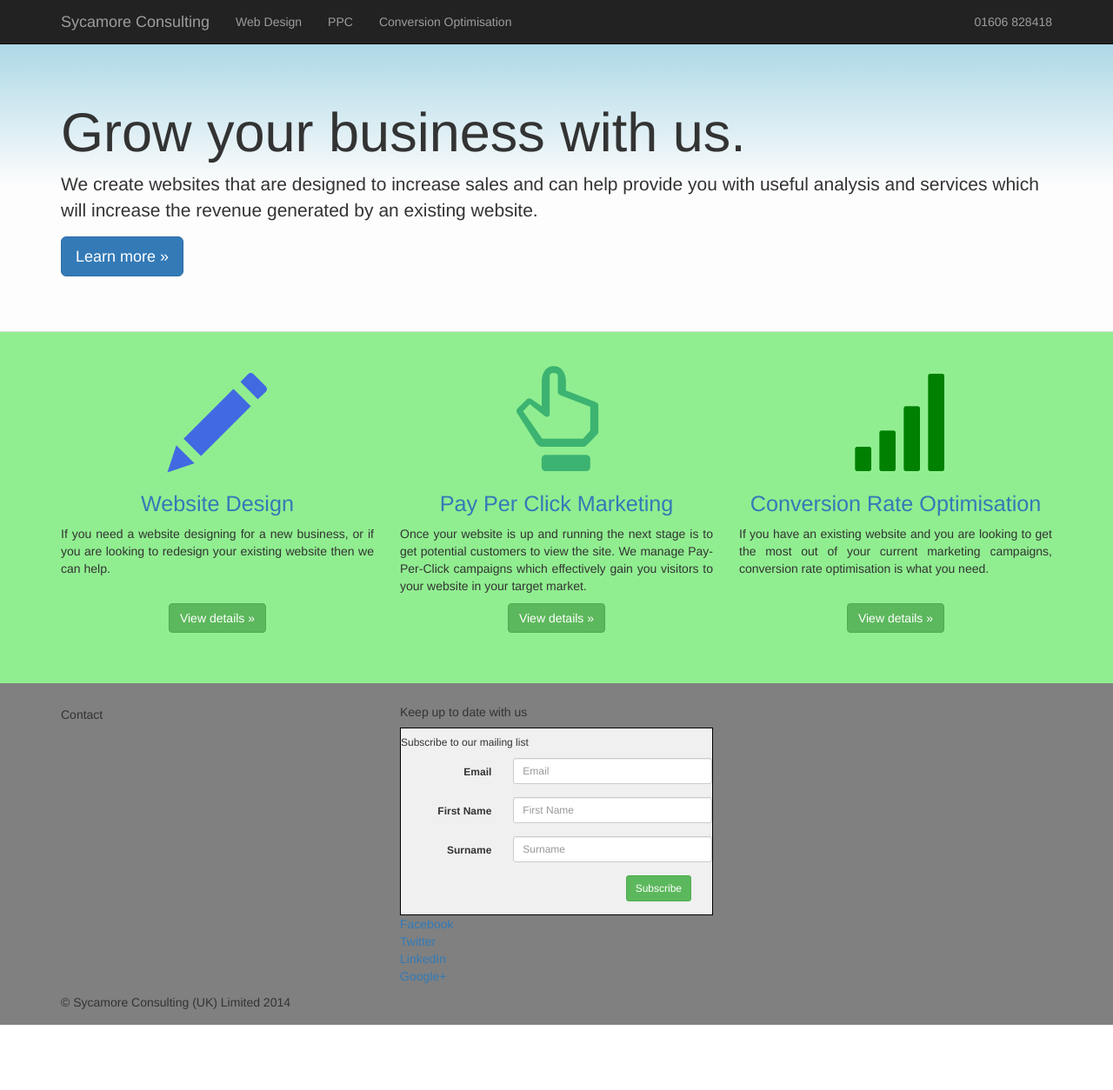
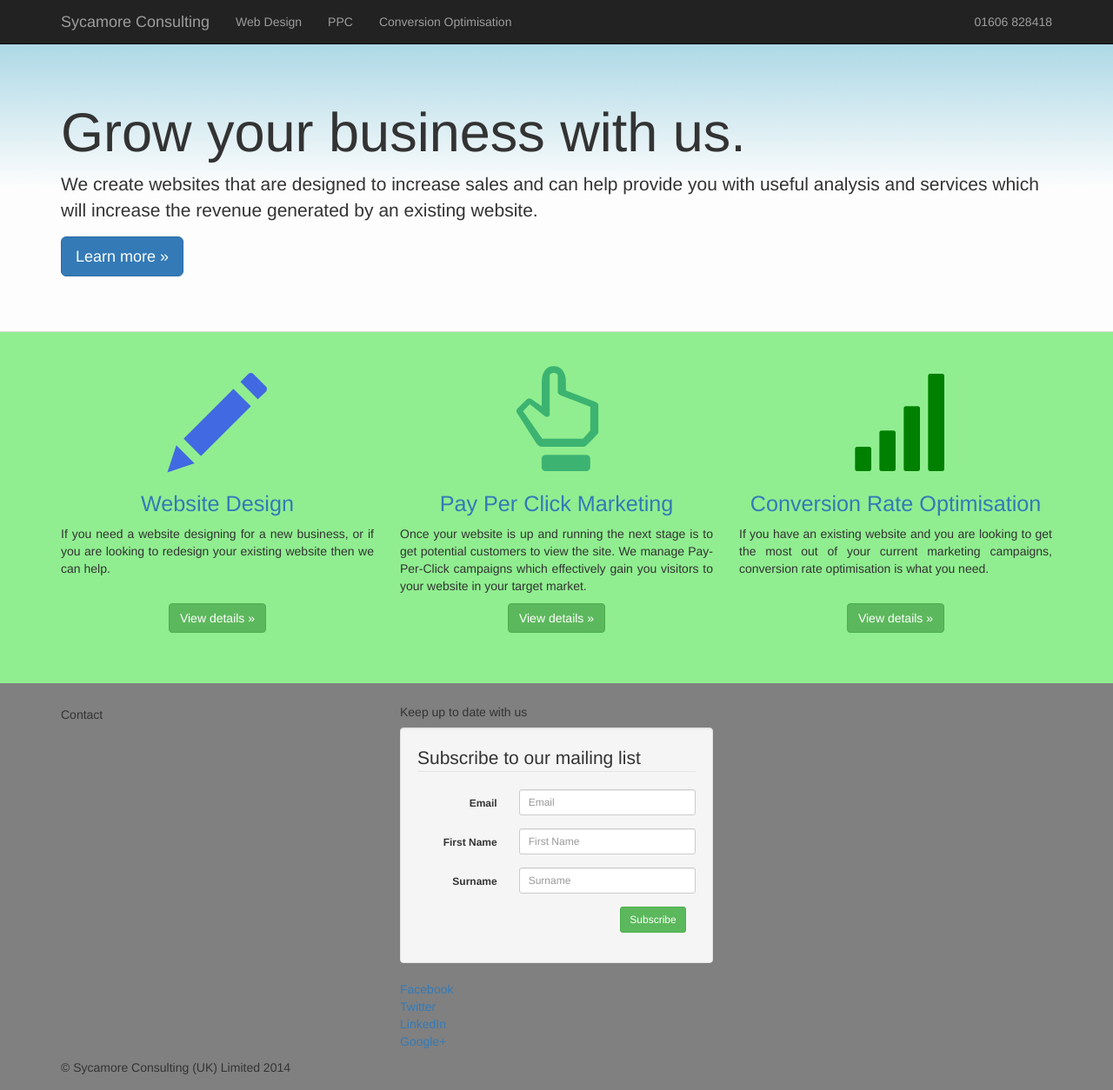
Before and after one commit to sycamoreconsulting/sycamoreconsulting.github.io, a Jekyll site: the page built from index.html, in a window 1280 px wide and 1254 px high. Shown: the whole window at 87% size. Built offline with Jekyll 4.4.1, drawn with Linux system fonts in a browser that asks for light colours; nearby versions of some CDN libraries; Markdown is read by kramdown in place of the engine named in the settings; comment, search, counter and statistics services are not loaded.

Commit message:
Style Mailchimp Form using Bootstrap

```diff
--- a/_includes/footer.html
+++ b/_includes/footer.html
@@ -10,8 +10,9 @@
           </div>
           <div class="col-md-4">
             <h5>Keep up to date with us</h5>
-            <div style="border:1px solid #000;background:#f0f0f0;" id="mc_embed_signup">
-              <h6>Subscribe to our mailing list</h6>
+            <div class="well" id="mc_embed_signup">
+              <fieldset>
+                <legend>Subscribe to our mailing list</legend>
                 <form action="http://sycamoreconsulting.us6.list-manage.com/subscribe/post?u=61980630597bc611b361c5f57&amp;id=b6fda103fd" class="form-horizontal" id="mc-embedded-subscribe-form" method="post" name="mc-embedded-subscribe-form" role="form" target="_blank" novalidate="">
                   <div class="form-group">
                     <label class="input-sm col-xs-4 control-label" for="mce-EMAIL">Email</label>
@@ -37,6 +38,7 @@
                     </div>
                   </div>
                 </form>
+              </fieldset>
             </div>
             <ul class="list-unstyled">
               <li><a href="https://www.facebook.com/SycamoreConsultingUK">Facebook</a></li>
```
Lines whose indentation alone changed are shown as unchanged.
